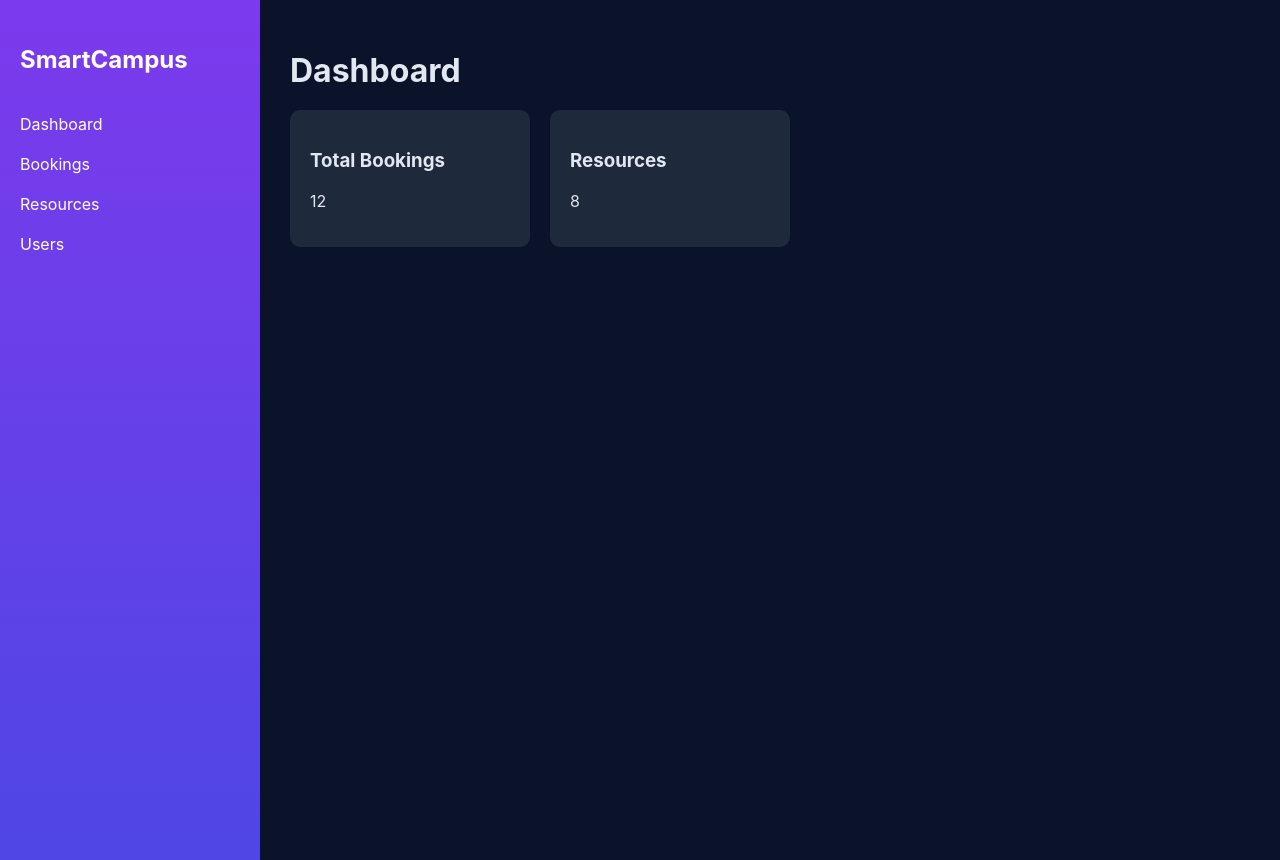
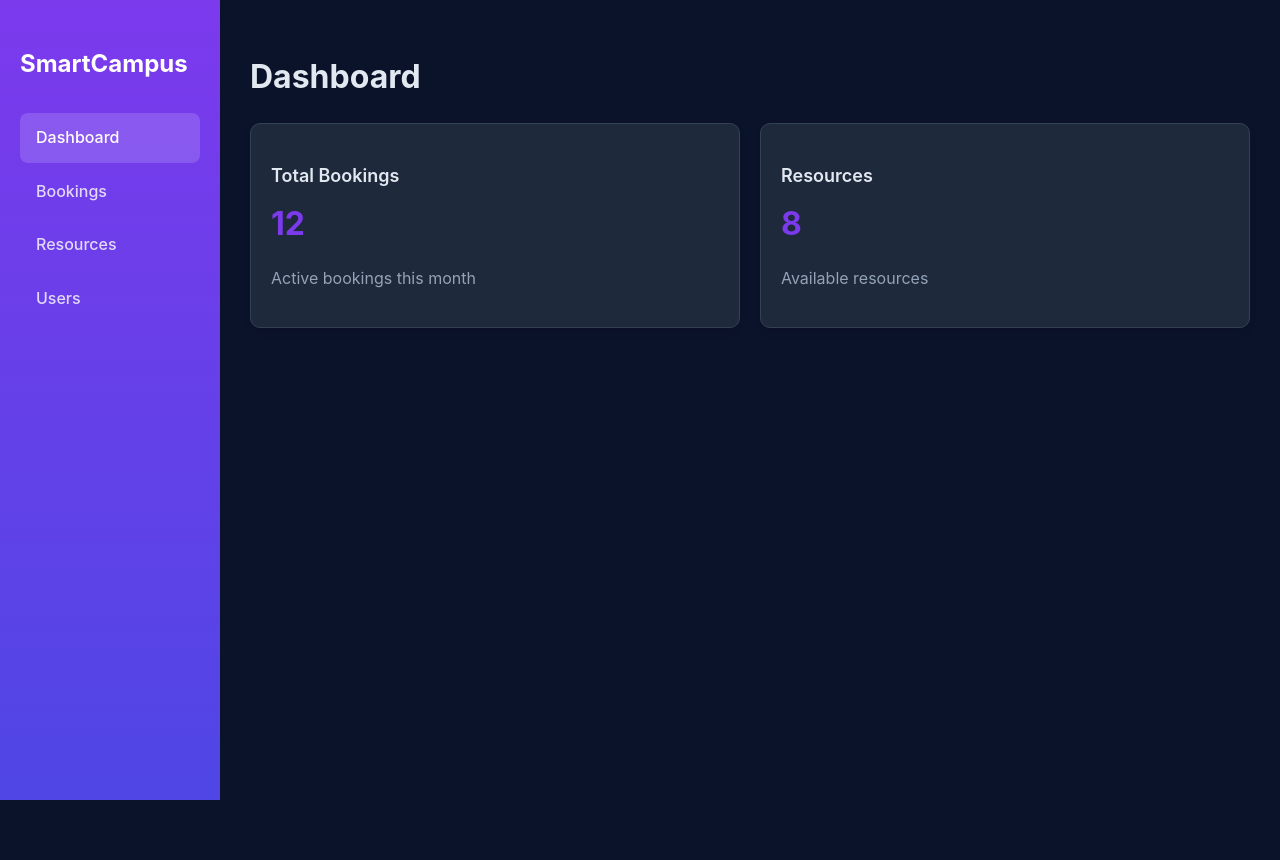
Before and after one commit to NethumPabasara/it3030-paf-2026-smart-campus-groupY3S1-WE-147, a React app in the folder frontend/: page / in a window 1280 px wide. After the commit the page ends 800 px from the top, so only its background shows below. Built offline with nearby package versions, Linux system fonts and the light colour scheme; the HTML template or start-up script is replaced by a standard one.

Commit message:
Added dashboard layout and sidebar UI in better version

```diff
--- a/frontend/src/App.jsx
+++ b/frontend/src/App.jsx
@@ -1,29 +1,22 @@
 import MainLayout from "./layouts/MainLayout";
+
 
 function App() {
   return (
     <MainLayout>
-      <h1 style={{ marginBottom: "20px" }}>Dashboard</h1>
+      <h1 className="heading-1">Dashboard</h1>
 
-      <div style={{ display: "flex", gap: "20px" }}>
-        <div style={{
-          background: "#1E293B",
-          padding: "20px",
-          borderRadius: "10px",
-          width: "200px"
-        }}>
-          <h3>Total Bookings</h3>
-          <p>12</p>
+      <div className="grid grid-cols-2">
+        <div className="card">
+          <h3 className="card-title">Total Bookings</h3>
+          <p className="card-value">12</p>
+          <p className="text-muted">Active bookings this month</p>
         </div>
 
-        <div style={{
-          background: "#1E293B",
-          padding: "20px",
-          borderRadius: "10px",
-          width: "200px"
-        }}>
-          <h3>Resources</h3>
-          <p>8</p>
+        <div className="card">
+          <h3 className="card-title">Resources</h3>
+          <p className="card-value">8</p>
+          <p className="text-muted">Available resources</p>
         </div>
       </div>
     </MainLayout>
--- a/frontend/src/components/Sidebar.jsx
+++ b/frontend/src/components/Sidebar.jsx
@@ -1,19 +1,25 @@
+import { useState } from 'react';
+
+
 function Sidebar() {
+  const [activeItem, setActiveItem] = useState('Dashboard');
+
+  const menuItems = ['Dashboard', 'Bookings', 'Resources', 'Users'];
+
   return (
-    <div style={{
-      width: "220px",
-      background: "linear-gradient(180deg, #7C3AED, #4F46E5)",
-      color: "white",
-      minHeight: "100vh",
-      padding: "25px 20px"
-    }}>
-      <h2 style={{ marginBottom: "30px" }}>SmartCampus</h2>
+    <div className="sidebar">
+      <h2 className="sidebar-logo">SmartCampus</h2>
 
-      <ul style={{ listStyle: "none", padding: 0, lineHeight: "2.5" }}>
-        <li>Dashboard</li>
-        <li>Bookings</li>
-        <li>Resources</li>
-        <li>Users</li>
+      <ul className="sidebar-menu">
+        {menuItems.map((item) => (
+          <li
+            key={item}
+            className={`sidebar-menu-item ${activeItem === item ? 'active' : ''}`}
+            onClick={() => setActiveItem(item)}
+          >
+            {item}
+          </li>
+        ))}
       </ul>
     </div>
   );
--- a/frontend/src/layouts/MainLayout.jsx
+++ b/frontend/src/layouts/MainLayout.jsx
@@ -1,18 +1,17 @@
+import { useState } from 'react';
 import Sidebar from "../components/Sidebar";
 
+
 function MainLayout({ children }) {
+  const [sidebarOpen, setSidebarOpen] = useState(false);
+
   return (
-    <div style={{ display: "flex" }}>
+    <div className="layout-container">
       <Sidebar />
 
-      <div style={{
-        flex: 1,
-        padding: "30px",
-        background: "#0B132B",
-        minHeight: "100vh"
-      }}>
+      <main className="main-content">
         {children}
-      </div>
+      </main>
     </div>
   );
 }
--- a/frontend/src/main.jsx
+++ b/frontend/src/main.jsx
@@ -1,6 +1,6 @@
 import { StrictMode } from 'react'
 import { createRoot } from 'react-dom/client'
-import './styles/theme.css'
+import './styles/theme.css';
 import App from './App.jsx'
 
 createRoot(document.getElementById('root')).render(
--- a/frontend/src/styles/theme.css
+++ b/frontend/src/styles/theme.css
@@ -1,14 +1,232 @@
 :root {
   --primary: #7C3AED;
   --secondary: #4F46E5;
-  --background: #0F172A;
+  --background: #0B132B;
+  --card-bg: #1E293B;
   --accent: #22C55E;
   --text: #E2E8F0;
+  --text-muted: #94A3B8;
+  --border: #334155;
+  --sidebar-width: 220px;
+  --border-radius: 10px;
+  --transition: all 0.2s ease;
+}
+
+* {
+  box-sizing: border-box;
 }
 
 body {
   margin: 0;
-  font-family: 'Inter', sans-serif;
+  font-family: 'Inter', -apple-system, BlinkMacSystemFont, 'Segoe UI', sans-serif;
   background-color: var(--background);
   color: var(--text);
+  line-height: 1.6;
 }
+
+/* Layout Classes */
+.layout-container {
+  display: flex;
+  min-height: 100vh;
+}
+
+.main-content {
+  flex: 1;
+  padding: 30px;
+  background-color: var(--background);
+  min-height: 100vh;
+  margin-left: var(--sidebar-width);
+}
+
+/* Sidebar Classes */
+.sidebar {
+  width: var(--sidebar-width);
+  background: linear-gradient(180deg, var(--primary), var(--secondary));
+  color: white;
+  min-height: 100vh;
+  padding: 25px 20px;
+  position: fixed;
+  left: 0;
+  top: 0;
+  z-index: 100;
+}
+
+.sidebar-logo {
+  font-size: 1.5rem;
+  font-weight: 700;
+  margin-bottom: 30px;
+  color: white;
+  text-decoration: none;
+}
+
+.sidebar-menu {
+  list-style: none;
+  padding: 0;
+  margin: 0;
+}
+
+.sidebar-menu-item {
+  padding: 12px 16px;
+  margin-bottom: 4px;
+  border-radius: 8px;
+  cursor: pointer;
+  transition: var(--transition);
+  font-weight: 500;
+  color: rgba(255, 255, 255, 0.8);
+}
+
+.sidebar-menu-item:hover {
+  background-color: rgba(255, 255, 255, 0.1);
+  color: white;
+  transform: translateX(4px);
+}
+
+.sidebar-menu-item.active {
+  background-color: rgba(255, 255, 255, 0.15);
+  color: white;
+}
+
+/* Card Classes */
+.card {
+  background-color: var(--card-bg);
+  border-radius: var(--border-radius);
+  padding: 20px;
+  box-shadow: 0 4px 6px rgba(0, 0, 0, 0.1);
+  transition: var(--transition);
+  border: 1px solid var(--border);
+}
+
+.card:hover {
+  transform: translateY(-2px);
+  box-shadow: 0 8px 12px rgba(0, 0, 0, 0.15);
+}
+
+.card-title {
+  font-size: 1.125rem;
+  font-weight: 600;
+  margin-bottom: 8px;
+  color: var(--text);
+}
+
+.card-value {
+  font-size: 2rem;
+  font-weight: 700;
+  color: var(--primary);
+  margin: 0;
+}
+
+/* Grid Classes */
+.grid {
+  display: grid;
+  gap: 20px;
+}
+
+.grid-cols-2 {
+  grid-template-columns: repeat(2, 1fr);
+}
+
+.grid-cols-3 {
+  grid-template-columns: repeat(3, 1fr);
+}
+
+.grid-cols-4 {
+  grid-template-columns: repeat(4, 1fr);
+}
+
+/* Flex Classes */
+.flex {
+  display: flex;
+}
+
+.flex-wrap {
+  flex-wrap: wrap;
+}
+
+.flex-1 {
+  flex: 1;
+}
+
+.gap-4 {
+  gap: 16px;
+}
+
+.gap-5 {
+  gap: 20px;
+}
+
+.gap-6 {
+  gap: 24px;
+}
+
+/* Typography Classes */
+.heading-1 {
+  font-size: 2rem;
+  font-weight: 700;
+  margin-bottom: 20px;
+  color: var(--text);
+}
+
+.heading-2 {
+  font-size: 1.5rem;
+  font-weight: 600;
+  margin-bottom: 16px;
+  color: var(--text);
+}
+
+.heading-3 {
+  font-size: 1.125rem;
+  font-weight: 600;
+  margin-bottom: 12px;
+  color: var(--text);
+}
+
+.text-muted {
+  color: var(--text-muted);
+}
+
+/* Spacing Classes */
+.mb-4 {
+  margin-bottom: 16px;
+}
+
+.mb-5 {
+  margin-bottom: 20px;
+}
+
+.mb-6 {
+  margin-bottom: 24px;
+}
+
+/* Responsive Design */
+@media (max-width: 768px) {
+  .sidebar {
+    transform: translateX(-100%);
+    transition: var(--transition);
+  }
+
+  .sidebar.open {
+    transform: translateX(0);
+  }
+
+  .main-content {
+    margin-left: 0;
+    padding: 20px;
+  }
+
+  .grid-cols-2,
+  .grid-cols-3,
+  .grid-cols-4 {
+    grid-template-columns: 1fr;
+  }
+
+  .layout-container {
+    flex-direction: column;
+  }
+}
+
+@media (min-width: 769px) and (max-width: 1024px) {
+  .grid-cols-3,
+  .grid-cols-4 {
+    grid-template-columns: repeat(2, 1fr);
+  }
+}
```
